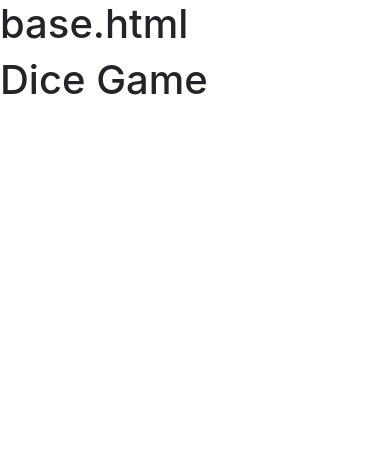
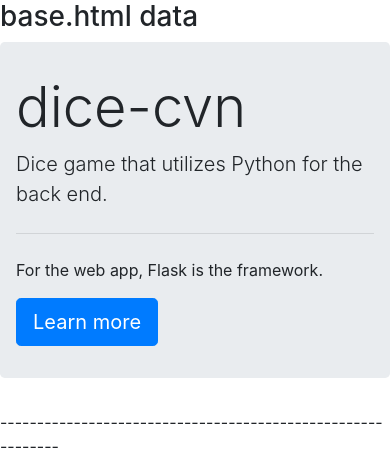
Before and after one commit to sammyrTX/dice-cvn, a Flask app: page / in a window 390 px wide. Shown: the top 471 px of the page. Before the commit the page ends 95 px from the top, so only its background shows below. Run offline with Flask 2, Linux system fonts and the light colour scheme; some libraries are stand-ins or nearby versions.

Commit message:
Create static folder
Place dice images in static/images folder. Created index.html folder
for building and testing web app.

```diff
--- a/pkg/web/app.py
+++ b/pkg/web/app.py
@@ -5,7 +5,7 @@ from flask import (Flask,
                    )
 
 app = Flask(__name__)
-
+# app = Flask(__name__,  static_url_path='/static')
 
 @app.route('/')
 def index():
--- a/pkg/web/templates/base.html
+++ b/pkg/web/templates/base.html
@@ -16,7 +16,7 @@
 
 <body>
 
-<h1>base.html</h1>
+<h3>base.html data</h3>
 
 {% block content %}
 
--- a/pkg/web/templates/index.html
+++ b/pkg/web/templates/index.html
@@ -2,5 +2,48 @@
 
 {% block content %}
 
-<h1>Dice Game</h1>
+<div class="jumbotron">
+  <h1 class="display-4">dice-cvn</h1>
+  <p class="lead">Dice game that utilizes Python for the back end.</p>
+  <hr class="my-4">
+  <p>For the web app, Flask is the framework.</p>
+  <a class="btn btn-primary btn-lg" href="#" role="button">Learn more</a>
+
+</div>
+
+<p>------------------------------------------------------------</p>
+
+<div class="container">
+  <div class="row">
+    <div class="col-sm">
+    -- ONE --
+    <img class="img1" src="{{url_for('static', filename='images/dice1.png')}}" width="100" height="100"/>
+    </div>
+    <div class="col-sm">
+    -- TWO --
+    <img class="img1" src="{{url_for('static', filename='images/dice2.png')}}" width="100" height="100"/>
+    </div>
+    <div class="col-sm">
+    -- THREE --
+    <img class="img1" src="{{url_for('static', filename='images/dice3.png')}}" width="100" height="100"/>
+    </div>
+    <div class="col-sm">
+    -- FOUR --
+    <img class="img1" src="{{url_for('static', filename='images/dice4.png')}}" width="100" height="100"/>
+    </div>
+    <div class="col-sm">
+    -- FIVE --
+    <img class="img1" src="{{url_for('static', filename='images/dice5.png')}}" width="100" height="100"/>
+    </div>
+    <div class="col-sm">
+    -- SIX --
+    <img class="img1" src="{{url_for('static', filename='images/dice6.png')}}" width="100" height="100"/>
+    </div>
+  </div>
+</div>
+
+<p>------------------------------------------------------------</p>
+
+<h3>bottom of html page</h3>
+
 {% endblock %}
```
